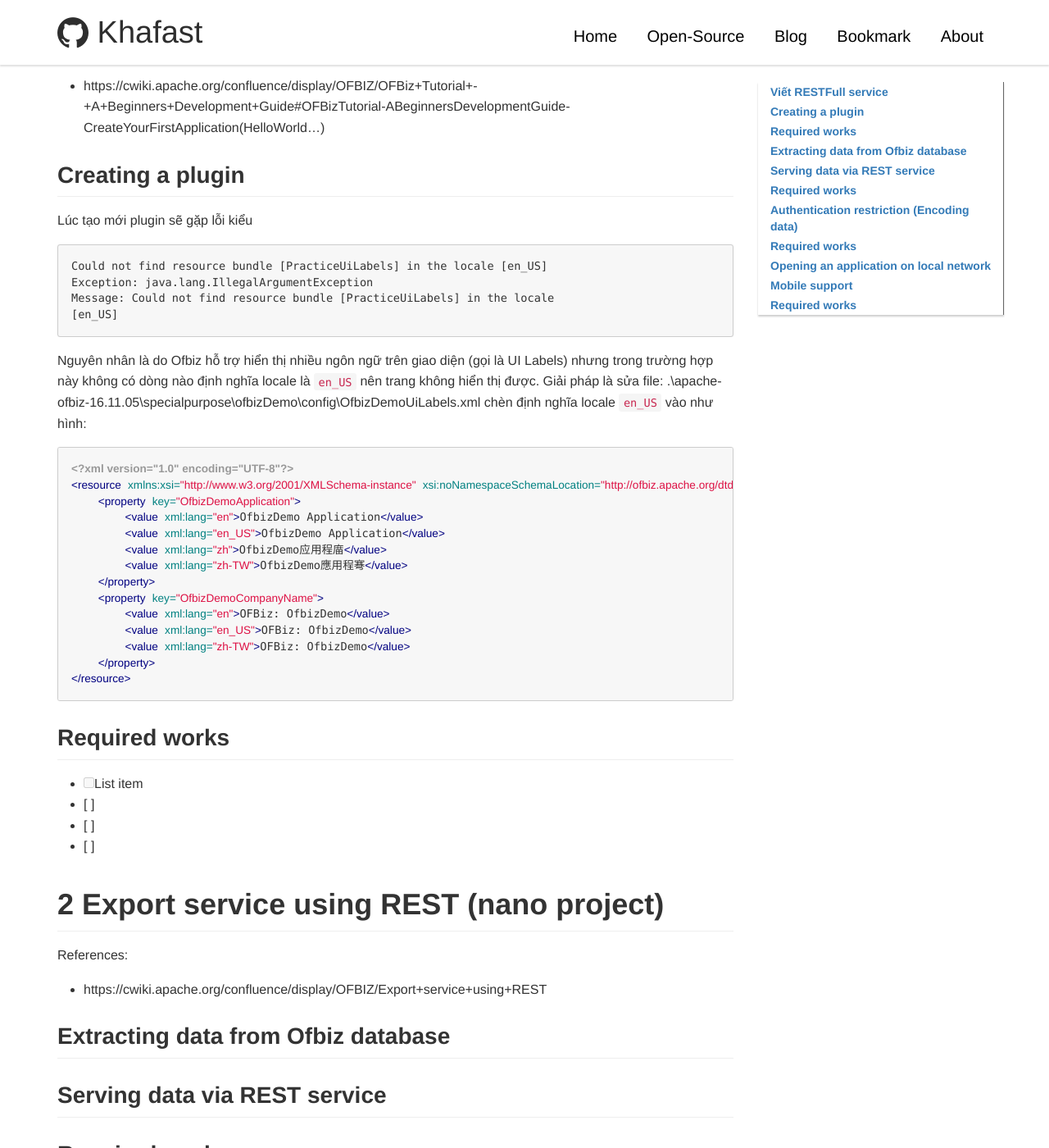
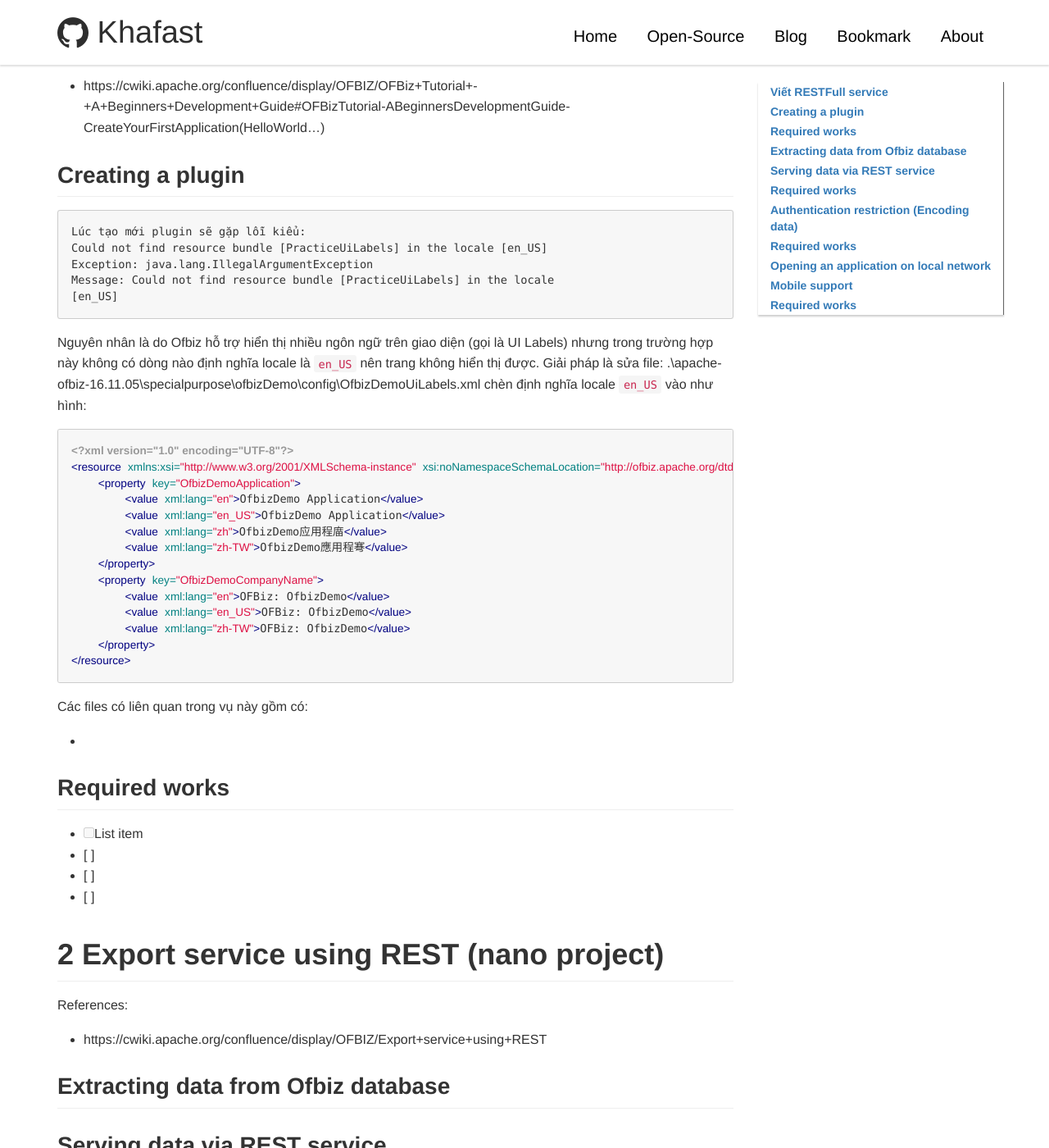
Before and after one commit to khafast/khafast.github.io, a Jekyll site: the page built from _posts/2018/2019-01-05-Apache-Ofbiz-overview.md, in a window 1280 px wide and 1400 px high, scrolled down 1062 px. Shown: the whole window at 82% size. Built offline with Jekyll 4.4.1, drawn with Linux system fonts in a browser that asks for light colours; our own code applies the rules of GitHub Pages for plain Markdown files; comment, search, counter and statistics services are not loaded.

Commit message:
_posts/2018/2019-01-05-Apache-Ofbiz-overview.md updated from https://stackedit.io/

````diff
--- a/_posts/2018/2019-01-05-Apache-Ofbiz-overview.md
+++ b/_posts/2018/2019-01-05-Apache-Ofbiz-overview.md
@@ -34,8 +34,8 @@
 
 ## Creating a plugin
 
-Lúc tạo mới plugin sẽ gặp lỗi kiểu
 ```
+Lúc tạo mới plugin sẽ gặp lỗi kiểu:
 Could not find resource bundle [PracticeUiLabels] in the locale [en_US]
 Exception: java.lang.IllegalArgumentException
 Message: Could not find resource bundle [PracticeUiLabels] in the locale
@@ -60,6 +60,9 @@
     </property>
 </resource>
 ```
+Các files có liên quan trong vụ này gồm có:
+-
+
 
 
 ## Required works
````
Also changed, not shown: other parts of _posts/2018/2019-01-05-Apache-Ofbiz-overview.md (+2 -2 lines).
